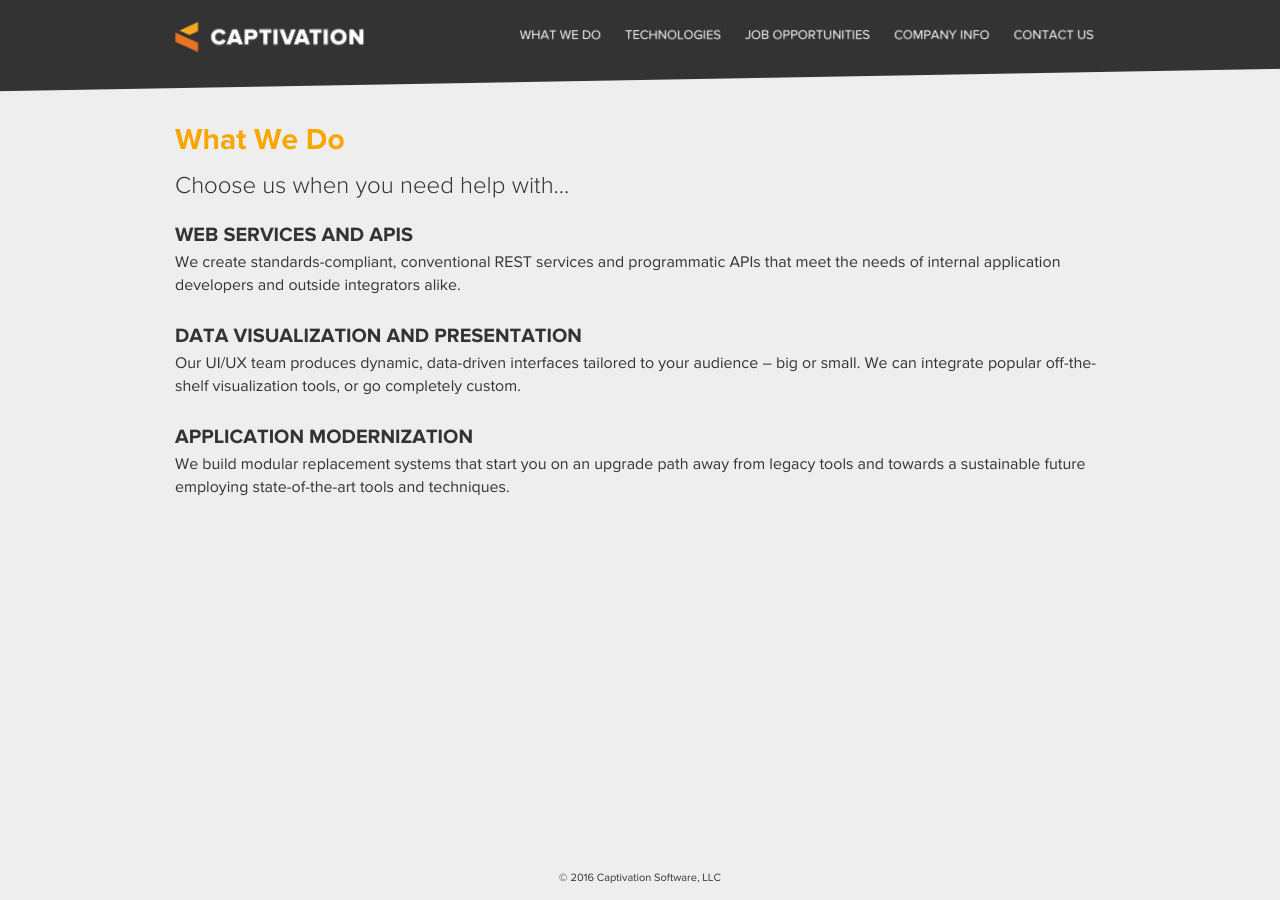
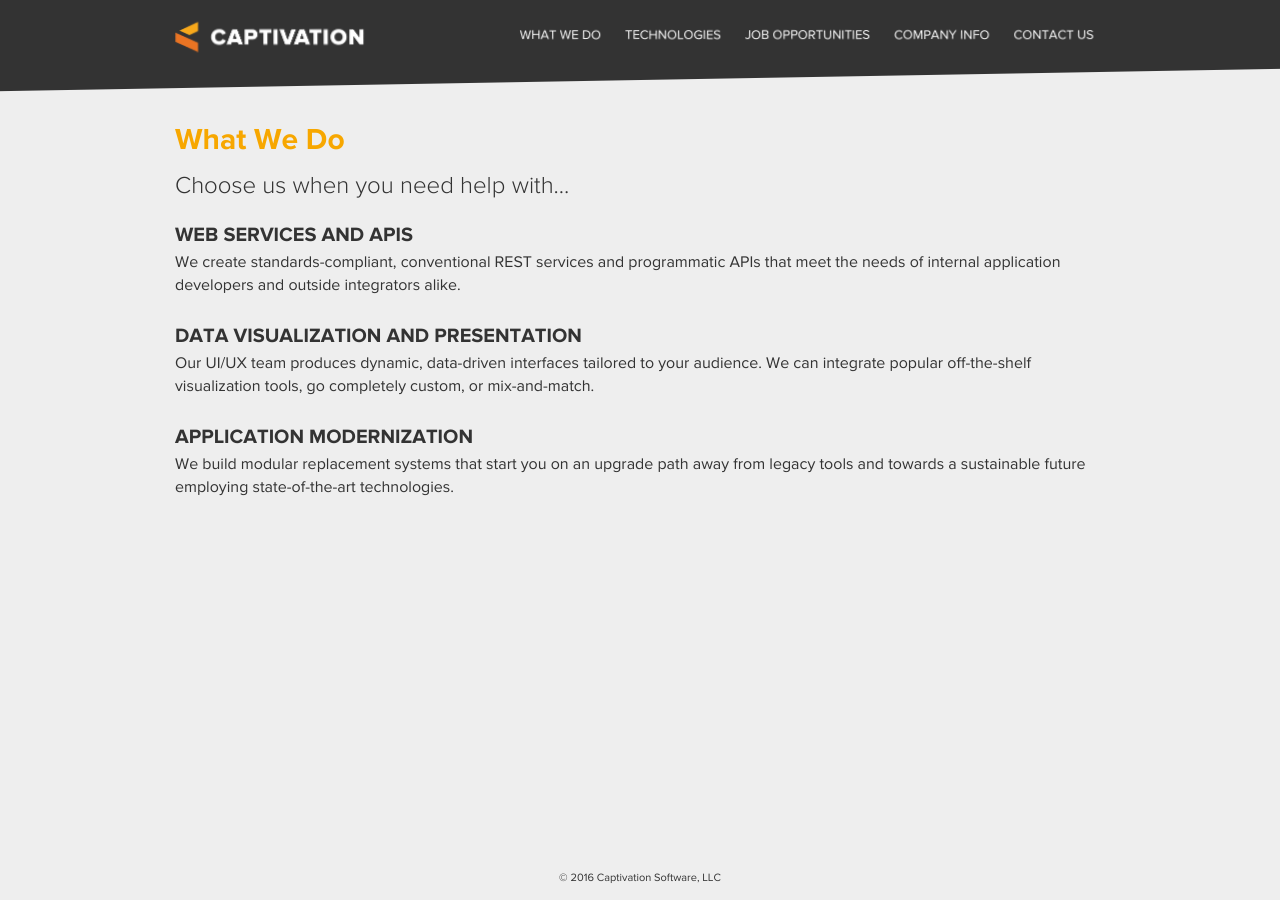
Before and after one commit to isabella232/captivationsoftware.github.io-archive, a Jekyll site: the page built from what-we-do.html, in a window 1280 px wide. Built offline with Jekyll 4.4.1, drawn with Linux system fonts in a browser that asks for light colours; nearby versions of some CDN libraries; some web fonts are replaced.

Commit message:
more copy

```diff
--- a/what-we-do.html
+++ b/what-we-do.html
@@ -11,10 +11,10 @@ heading: 'What We Do'
     <p>We create standards-compliant, conventional REST services and programmatic APIs that meet the needs of internal application developers and outside integrators alike.</p>
 
     <h3>Data Visualization and Presentation</h3>
-    <p>Our UI/UX team produces dynamic, data-driven interfaces tailored to your audience – big or small. We can integrate popular off-the-shelf visualization tools, or go completely custom.</p>
+    <p>Our UI/UX team produces dynamic, data-driven interfaces tailored to your audience. We can integrate popular off-the-shelf visualization tools, go completely custom, or mix-and-match.</p>
 
     <h3>Application Modernization</h3>
-    <p>We build modular replacement systems that start you on an upgrade path away from legacy tools and towards a sustainable future employing state-of-the-art tools and techniques.</p>
+    <p>We build modular replacement systems that start you on an upgrade path away from legacy tools and towards a sustainable future employing state-of-the-art technologies.</p>
 
   </div>
 </div>
```
